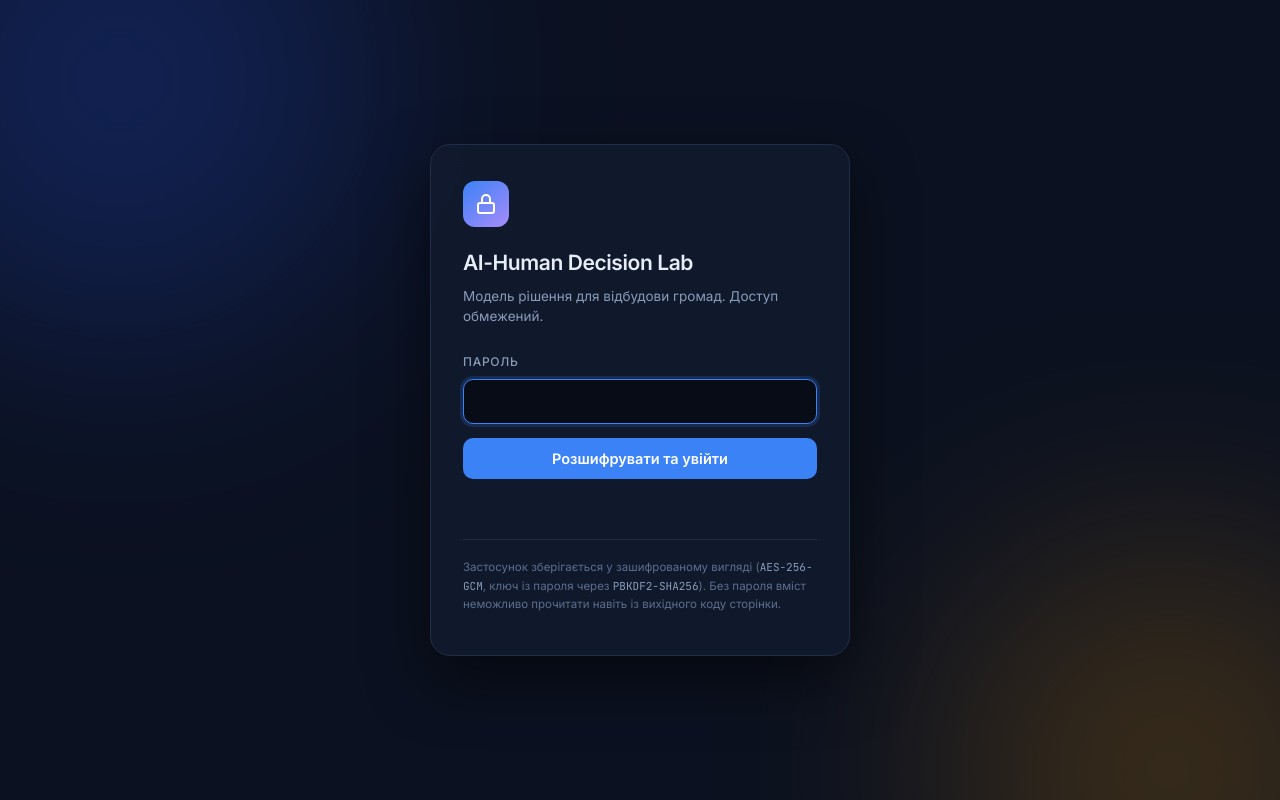
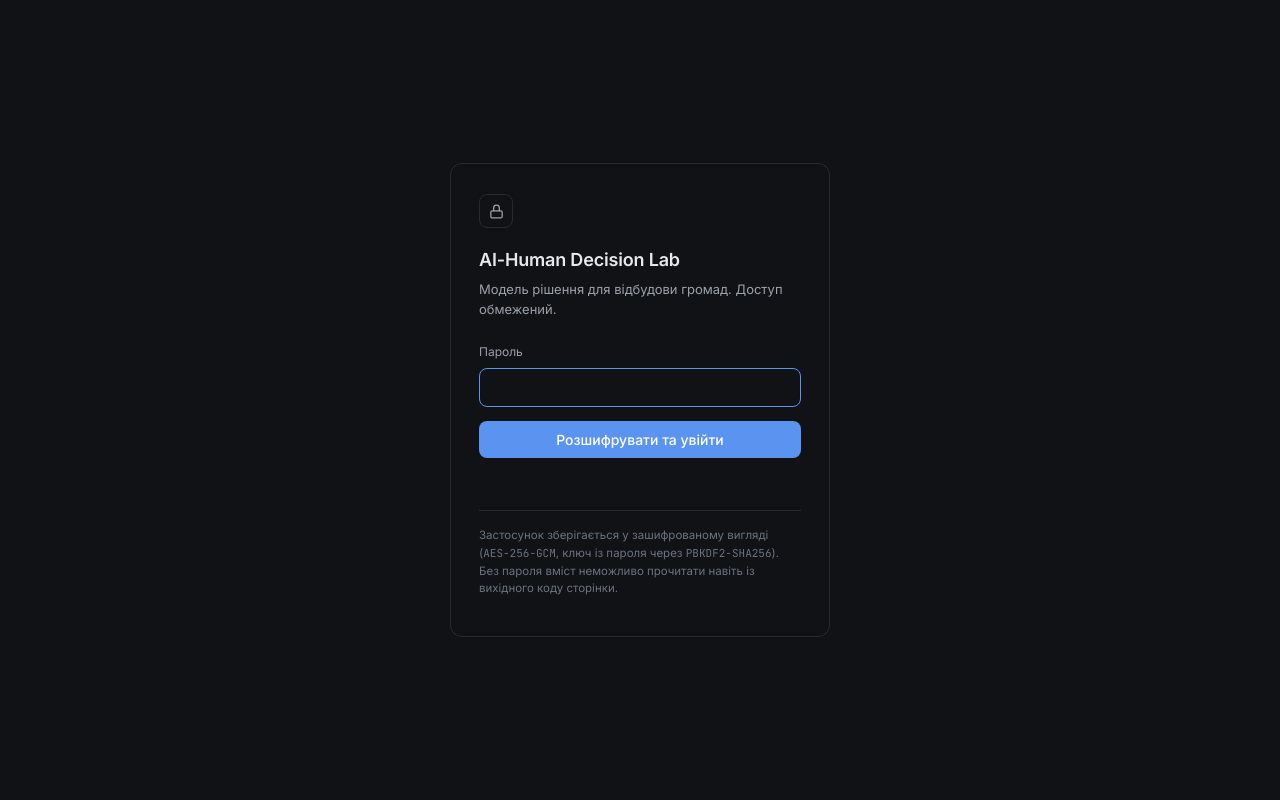
Before and after one commit to igorzagw/ai-human-decision-lab, a website: page index.html in a window 1280 px wide. Drawn offline with Linux system fonts and the light colour scheme.

Commit message:
Менше тексту й спокійніше оформлення
Текст: прибрано підписи, які повторювали заголовок або пояснювали очевидне.
Пояснення критеріїв, ризики й підказки скорочено вдвічі-втричі, локальні
пояснення — з 1650 до 900 символів. Критерії більше не перелічуються двічі:
вони й так видно в розкладі балу.

Оформлення: палітра з шести кольорів звелася до одного акценту плюс три
статусні (зелений, жовтий, червоний). Прибрано градієнти, тіні, розмиття,
кольорові смуги над картками й заливки під діагностикою — колір лишився
тільки там, де щось означає. Варіанти тепер розрізняються крапкою біля
назви, статуси в діагностиці — смужкою зліва, а список обраного — простим
текстом замість десятка кольорових таблеток.

Два дефекти верстки, знайдені прогоном:
- список обраного склеювався в одне довге «слово» (елементи з'єднувались
  через join('') без пробілів) і наїжджав на сусідні колонки;
- таблиця результатів була ширшою за картку на 34px: nowrap у числових
  колонках не давав їм стиснутись. Полагоджено table-layout: fixed.

Обидва випадки тепер перевіряються автотестом: він міряє, чи не виходить
вміст за межі картки.

Co-Authored-By: Claude Opus 5 <noreply@anthropic.com>

```diff
--- a/index.html
+++ b/index.html
@@ -12,21 +12,19 @@
 <link href="https://fonts.googleapis.com/css2?family=Inter:wght@400;500;600;700&family=JetBrains+Mono:wght@400;500&display=swap" rel="stylesheet">
 <style>
   :root {
-    --bg:        #0B1120;
-    --bg-deep:   #070C17;
-    --surface:   #121B2E;
-    --surface-2: #18243C;
-    --border:    #1F2D47;
-    --border-lit:#2C3E5E;
-    --text:      #E6EDF7;
-    --muted:     #8A9BB8;
-    --faint:     #5C6E8C;
-    --accent:    #3B82F6;
-    --amber:     #F5B942;
-    --green:     #34D399;
-    --red:       #F87171;
-    --violet:    #A78BFA;
-    --radius:    14px;
+    /* Палітра свідомо бідна: один акцент і три відтінки тексту.
+       Колір лишився тільки там, де він щось означає — статус або результат. */
+    --bg:        #101216;
+    --surface:   #171A1F;
+    --border:    #262A31;
+    --text:      #E6E8EB;
+    --muted:     #9BA1AA;
+    --faint:     #6B7280;
+    --accent:    #5B93F0;
+    --green:     #5FB98C;
+    --red:       #DE7A76;
+    --amber:     #CFA04A;
+    --radius:    10px;
     --font:      'Inter', -apple-system, BlinkMacSystemFont, 'Segoe UI', Roboto, sans-serif;
     --mono:      'JetBrains Mono', ui-monospace, 'Cascadia Code', Consolas, monospace;
   }
@@ -50,111 +48,72 @@
     display: grid;
     place-items: center;
     padding: 24px;
-    position: relative;
-    overflow: hidden;
   }
 
-  /* Дві м'які світлові плями замість пласкої заливки: дають глибину,
-     але не відволікають від форми. */
-  #gate::before,
-  #gate::after {
-    content: '';
-    position: absolute;
-    border-radius: 50%;
-    filter: blur(120px);
-    opacity: .35;
-    pointer-events: none;
-  }
-  #gate::before { width: 520px; height: 520px; background: #1E40AF; top: -180px; left: -140px; }
-  #gate::after  { width: 460px; height: 460px; background: #92600E; bottom: -200px; right: -120px; }
-
   .gate-card {
-    position: relative;
-    z-index: 1;
     width: 100%;
-    max-width: 420px;
-    background: rgba(18, 27, 46, .88);
-    backdrop-filter: blur(12px);
+    max-width: 380px;
     border: 1px solid var(--border);
-    border-radius: 20px;
-    padding: 36px 32px 30px;
-    box-shadow: 0 24px 60px rgba(0, 0, 0, .5);
+    border-radius: 12px;
+    padding: 30px 28px 26px;
   }
 
   .gate-mark {
-    width: 46px;
-    height: 46px;
+    width: 34px;
+    height: 34px;
     display: grid;
     place-items: center;
-    border-radius: 12px;
-    background: linear-gradient(140deg, var(--accent), var(--violet));
-    margin-bottom: 20px;
+    border-radius: 8px;
+    border: 1px solid var(--border);
+    margin-bottom: 18px;
+    color: var(--muted);
   }
-  .gate-mark svg { width: 24px; height: 24px; stroke: #fff; fill: none; stroke-width: 2; }
+  .gate-mark svg { width: 17px; height: 17px; stroke: currentColor; fill: none; stroke-width: 1.8; }
 
-  .gate-card h1 {
-    font-size: 21px;
-    font-weight: 600;
-    margin: 0 0 6px;
-    letter-spacing: -.02em;
-  }
-
-  .gate-sub {
-    color: var(--muted);
-    font-size: 13.5px;
-    margin: 0 0 26px;
-  }
+  .gate-card h1 { font-size: 18px; font-weight: 600; margin: 0 0 5px; letter-spacing: -.01em; }
+  .gate-sub { color: var(--muted); font-size: 13px; margin: 0 0 24px; }
 
   .field { margin-bottom: 14px; }
-
   .field label {
     display: block;
     font-size: 12px;
-    font-weight: 500;
     color: var(--muted);
-    margin-bottom: 7px;
-    text-transform: uppercase;
-    letter-spacing: .06em;
+    margin-bottom: 6px;
   }
 
   input[type="password"] {
     width: 100%;
-    padding: 12px 14px;
-    background: var(--bg-deep);
-    border: 1px solid var(--border-lit);
-    border-radius: 10px;
+    padding: 10px 12px;
+    background: transparent;
+    border: 1px solid var(--border);
+    border-radius: 8px;
     color: var(--text);
     font-family: var(--font);
-    font-size: 15px;
+    font-size: 14px;
     outline: none;
-    transition: border-color .15s, box-shadow .15s;
+    transition: border-color .15s;
   }
-  input[type="password"]:focus {
-    border-color: var(--accent);
-    box-shadow: 0 0 0 3px rgba(59, 130, 246, .18);
-  }
+  input[type="password"]:focus { border-color: var(--accent); }
 
   .btn-primary {
     width: 100%;
-    padding: 12px;
+    padding: 10px;
     border: 0;
-    border-radius: 10px;
+    border-radius: 8px;
     background: var(--accent);
     color: #fff;
     font-family: var(--font);
-    font-size: 14.5px;
-    font-weight: 600;
+    font-size: 14px;
+    font-weight: 500;
     cursor: pointer;
-    transition: background .15s, transform .08s;
   }
-  .btn-primary:hover:not(:disabled) { background: #2563EB; }
-  .btn-primary:active:not(:disabled) { transform: translateY(1px); }
-  .btn-primary:disabled { opacity: .55; cursor: progress; }
+  .btn-primary:hover:not(:disabled) { background: #4A80DC; }
+  .btn-primary:disabled { opacity: .5; cursor: progress; }
 
   .gate-msg {
-    margin-top: 14px;
-    font-size: 13px;
-    min-height: 20px;
+    margin-top: 12px;
+    font-size: 12.5px;
+    min-height: 18px;
     display: flex;
     align-items: center;
     gap: 8px;
@@ -163,8 +122,8 @@
   .gate-msg.work  { color: var(--muted); }
 
   .spinner {
-    width: 13px; height: 13px;
-    border: 2px solid var(--border-lit);
+    width: 12px; height: 12px;
+    border: 2px solid var(--border);
     border-top-color: var(--accent);
     border-radius: 50%;
     animation: spin .7s linear infinite;
@@ -173,18 +132,14 @@
   @keyframes spin { to { transform: rotate(360deg); } }
 
   .gate-foot {
-    margin-top: 26px;
-    padding-top: 18px;
+    margin-top: 22px;
+    padding-top: 16px;
     border-top: 1px solid var(--border);
     font-size: 11.5px;
     color: var(--faint);
-    line-height: 1.6;
+    line-height: 1.55;
   }
-  .gate-foot code {
-    font-family: var(--mono);
-    font-size: 11px;
-    color: var(--muted);
-  }
+  .gate-foot code { font-family: var(--mono); font-size: 11px; }
 
   #app { display: none; }
 
```
Also changed, not shown: 2 other files.
